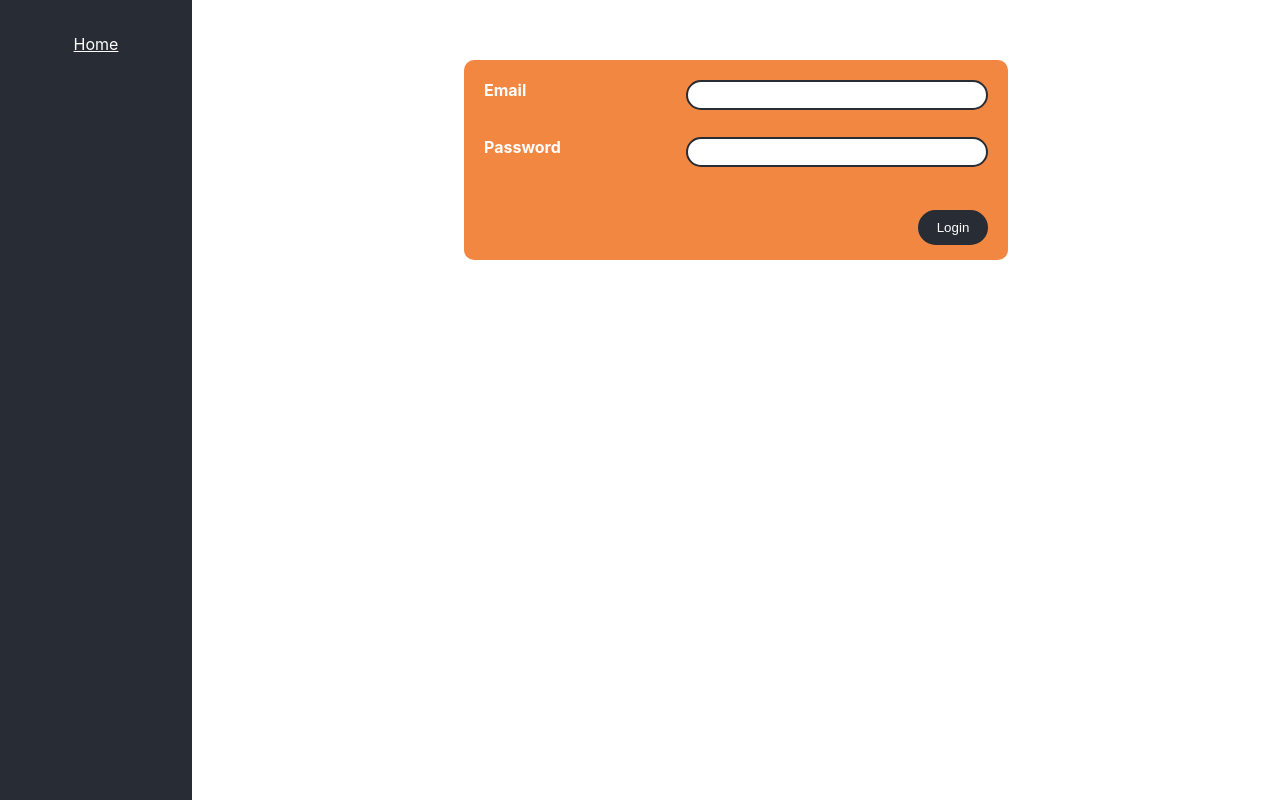
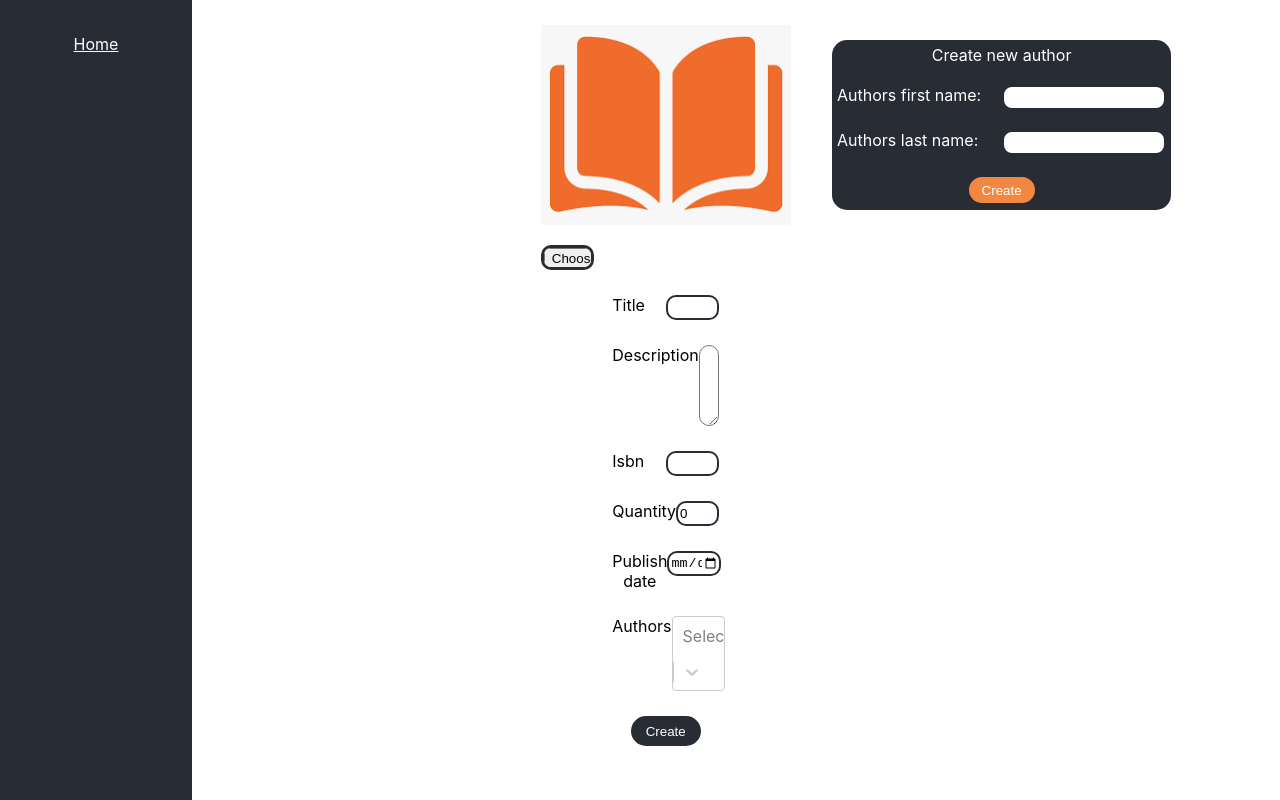
Before and after one commit to Kimara1904/FE-Library-project, a React (Create React App) app in the folder fe-library-app/: page /add_modify/1 in a window 1280 px wide. Before the commit this address led to /login. Built offline with nearby package versions, Linux system fonts and the light colour scheme; no server answers.

Commit message:
Fixing navigation, naming and logic for create and update books

```diff
--- a/fe-library-app/src/App.tsx
+++ b/fe-library-app/src/App.tsx
@@ -1,44 +1,14 @@
-import { useState } from 'react'
-
 import { BrowserRouter } from 'react-router-dom'
 
-import './App.css'
-import AppRouter from './components/AppRouter/AppRouter'
-import NavigationBar from './components/NavigationBar/NavigationBar'
-import SideBar from './components/SideBar/SideBar'
-import CreateUpdateBookModal from './modals/CreateUpdateBookModal'
+import AppContent from './AppContent'
 import { configureAxiosRequestInterceptors } from './services/ServiceConfig'
 
 function App() {
-  const [ sideBarOn, setSideBarOn ] = useState(false)
-  const [ showCreateUpdateBookModal, setShowCreateUpdateBookModal ] = useState(false)
-
-  const onNavClickHandler = () => {
-    setSideBarOn((pervState) => !pervState)
-  }
-
   configureAxiosRequestInterceptors()
-
-  const handleAddModifyBook = () => {
-    window.location.reload()
-  }
 
   return (
     <BrowserRouter>
-      <div className='App'>
-        <div className='App-sideBar'>
-          <NavigationBar onNavClick={onNavClickHandler} />
-          <SideBar display={sessionStorage.getItem('token') != null} onSideMenuItemClick={() => setShowCreateUpdateBookModal(true)}/>
-        </div>
-        <main className='App-main'>
-          <SideBar display={sideBarOn} onSideMenuItemClick={() => setSideBarOn(false)}/>
-          <AppRouter />
-          {showCreateUpdateBookModal && <CreateUpdateBookModal onHideModal={() => setShowCreateUpdateBookModal(false)} onCreateOrModifySuccess={handleAddModifyBook}/>}
-        </main>
-        <footer className='App-footer'>
-          <NavigationBar onNavClick={onNavClickHandler} />
-        </footer>
-      </div>
+      <AppContent />
     </BrowserRouter>
   )
 }
--- /dev/null
+++ b/fe-library-app/src/AppContent.tsx
@@ -0,0 +1,53 @@
+import { useState } from 'react'
+
+import { useNavigate } from 'react-router-dom'
+
+import AppRouter from './components/AppRouter/AppRouter'
+import NavigationBar from './components/NavigationBar/NavigationBar'
+import SideBar from './components/SideBar/SideBar'
+import CreateUpdateBookModal from './modals/CreateUpdateBookModal'
+import { getToken } from './services/AuthService'
+
+import './App.css'
+
+const AppContent = () => {
+  const [ sideBarOn, setSideBarOn ] = useState(false)
+  const [ showCreateUpdateBookModal, setShowCreateUpdateBookModal ] = useState(false)
+
+  const navigate = useNavigate()
+
+  const onNavClickHandler = () => {
+    setSideBarOn((pervState) => !pervState)
+  }
+
+  const handleAddModifyBook = () => {
+    setShowCreateUpdateBookModal(false)
+    navigate('/home')
+  }
+  return (
+    <div className='App'>
+      <div className='App-sideBar'>
+        <NavigationBar onNavClick={onNavClickHandler} />
+        <SideBar
+          display={getToken() != null}
+          onSideMenuItemClick={() => setShowCreateUpdateBookModal(true)}
+        />
+      </div>
+      <main className='App-main'>
+        <SideBar display={sideBarOn} onSideMenuItemClick={() => setSideBarOn(false)} />
+        <AppRouter />
+        {showCreateUpdateBookModal && (
+          <CreateUpdateBookModal
+            onHideModal={() => setShowCreateUpdateBookModal(false)}
+            onCreateOrModifySuccess={handleAddModifyBook}
+          />
+        )}
+      </main>
+      <footer className='App-footer'>
+        <NavigationBar onNavClick={onNavClickHandler} />
+      </footer>
+    </div>
+  )
+}
+
+export default AppContent
--- a/fe-library-app/src/components/AppRouter/AppRouter.tsx
+++ b/fe-library-app/src/components/AppRouter/AppRouter.tsx
@@ -4,7 +4,8 @@ import HomePage from './pages/HomePage'
 import LoginPage from './pages/LoginPage'
 import ProfilePage from './pages/ProfilePage'
 import PrivateRouter from './PrivateRouter'
-import AddModifyPage from './pages/CreateUpdatePage'
+import CreateUpdatePage from './pages/CreateUpdatePage'
+import { getToken } from '../../services/AuthService'
 
 const AppRouter = () => {
   return (
@@ -14,11 +15,11 @@ const AppRouter = () => {
       <Route element={<PrivateRouter/>}>
         <Route path='/profile' element={<ProfilePage />}/>
         <Route path='/add_modify' >
-          <Route index element={<AddModifyPage />} />
-          <Route path=':id' element={<AddModifyPage />} />
+          <Route index element={<CreateUpdatePage />} />
+          <Route path=':id' element={<CreateUpdatePage />} />
         </Route>
       </Route>
-      <Route path='/login' element={sessionStorage.getItem('token') == null ? <LoginPage /> : <Navigate to='/home'/>} />
+      <Route path='/login' element={ getToken() == null ? <LoginPage /> : <Navigate to='/home'/>} />
     </Routes>
   )
 }
--- a/fe-library-app/src/components/AppRouter/PrivateRouter.tsx
+++ b/fe-library-app/src/components/AppRouter/PrivateRouter.tsx
@@ -1,7 +1,9 @@
 import { Navigate, Outlet } from 'react-router-dom'
 
+import { getToken } from '../../services/AuthService'
+
 const PrivateRouter = () => {
-  return sessionStorage.getItem('token') != null ? <Outlet /> : <Navigate to='/login' />
+  return getToken != null ? <Outlet /> : <Navigate to='/login' />
 }
 
 export default PrivateRouter
--- a/fe-library-app/src/components/CreateAuthor/CreateAuthor.tsx
+++ b/fe-library-app/src/components/CreateAuthor/CreateAuthor.tsx
@@ -26,6 +26,11 @@ const CreateAuthor = (props: CreateAuthorProps) => {
     }
   }
 
+  const clearForm = () => {
+    setAuthorFirstName('')
+    setAuthorLastName('')
+  }
+
   const handleSubmit = (event: FormEvent<HTMLFormElement>) => {
     event.preventDefault()
     if (authorFirstNameError || authorLastNameError) {
@@ -38,8 +43,7 @@ const CreateAuthor = (props: CreateAuthorProps) => {
       LastName: authorLastName
     }).then(() => {
       props.onCreateAuthorSuccess()
-      setAuthorFirstName('')
-      setAuthorLastName('')
+      clearForm()
       if (props.onHideModal) {
         props.onHideModal()
       }
--- a/fe-library-app/src/components/CreateUpdateForm/CreateUpdateBookForm.tsx
+++ b/fe-library-app/src/components/CreateUpdateForm/CreateUpdateBookForm.tsx
@@ -102,23 +102,23 @@ const CreateUpdateBookForm = (props: CreateUpdateBookFormProps) => {
   }
 
   const handleTitleChange = (event: ChangeEvent<HTMLInputElement>) => {
-    setNewBookProps((bookProps) => {return{ ... bookProps, title: event.currentTarget.value }})
+    setNewBookProps((bookProps) => {return{ ...bookProps, title: event.target.value }})
   }
 
-  const handleDescChange = (event: ChangeEvent<HTMLTextAreaElement>) => {
-    setNewBookProps((bookProps) => {return{ ... bookProps, description: event.currentTarget.value }})
+  const handleDescriptionChange = (event: ChangeEvent<HTMLTextAreaElement>) => {
+    setNewBookProps((bookProps) => {return{ ... bookProps, description: event.target.value }})
   }
 
   const handleIsbnChange = (event: ChangeEvent<HTMLInputElement>) => {
-    setNewBookProps((bookProps) => {return{ ... bookProps, isbn: event.currentTarget.value }})
+    setNewBookProps((bookProps) => {return{ ... bookProps, isbn: event.target.value }})
   }
 
   const handleQuantityChange = (event: ChangeEvent<HTMLInputElement>) => {
-    setNewBookProps((bookProps) => {return{ ... bookProps, quantity: event.currentTarget.value !== '' ? parseInt(event.currentTarget.value) : 0 }})
+    setNewBookProps((bookProps) => {return{ ... bookProps, quantity: event.target.value !== '' ? parseInt(event.target.value) : 0 }})
   }
 
   const handlePublishDateChange = (event: ChangeEvent<HTMLInputElement>) => {
-    setNewBookProps((bookProps) => {return{ ... bookProps, isbn: event.currentTarget.value }})
+    setNewBookProps((bookProps) => {return{ ... bookProps, isbn: event.target.value }})
   }
 
   const handleTitleBlur = () => {
@@ -161,7 +161,7 @@ const CreateUpdateBookForm = (props: CreateUpdateBookFormProps) => {
     return new Blob([ uIntArray ], { type: imageType })
   }
 
-  const handleClick = () => {
+  const handleCreateUpdateClick = () => {
     if (inputError.titleError || inputError.isbnErrorEmpty || inputError.isbnErrorFormat || inputError.quantityError)
     {
       alert('Invalid requested inputs!')
@@ -228,7 +228,7 @@ const CreateUpdateBookForm = (props: CreateUpdateBookFormProps) => {
       </div>
       <div className={styles.add_modify_book_inputs}>
         <label>Description</label>
-        <textarea value={newBookProps.description} onChange={handleDescChange} rows={5} />
+        <textarea value={newBookProps.description} onChange={handleDescriptionChange} rows={5} />
       </div>
       <div className={styles.add_modify_book_inputs_val}>
         <div className={styles.add_modify_book_form_validation}>
@@ -292,13 +292,13 @@ const CreateUpdateBookForm = (props: CreateUpdateBookFormProps) => {
           />
           <button className={styles.add_author_button} onClick={handleShowAuthorForm}>+</button>
           {showAuthorForm && <CreateAuthorModal onCreateAuthorSuccess={getAuthorList} onHideModal={handleHideAuthorForm} />}
+          <div className={styles.add_author_form}>
+            <CreateAuthor onCreateAuthorSuccess={() => getAuthorList()}/>
+          </div>
         </div>
       </div>
       <div className={styles.add_modify_book_button}>
-        <button onClick={handleClick}>{props.book ? 'Modify' : 'Create'}</button>
-      </div>
-      <div className={styles.add_author_form}>
-        <CreateAuthor onCreateAuthorSuccess={() => getAuthorList()}/>
+        <button onClick={handleCreateUpdateClick}>{props.book ? 'Modify' : 'Create'}</button>
       </div>
     </div>
   )
--- a/fe-library-app/src/components/NavigationBar/NavigationBar.tsx
+++ b/fe-library-app/src/components/NavigationBar/NavigationBar.tsx
@@ -1,5 +1,6 @@
 import { Link, useNavigate } from 'react-router-dom'
 
+import { getToken } from '../../services/AuthService'
 import styles from './NavigationBar.module.css'
 
 interface NavigationBarProps {
@@ -9,7 +10,7 @@ interface NavigationBarProps {
 const NavigationBar = (props: NavigationBarProps) => {
   const nav = useNavigate()
 
-  const loggedIn = sessionStorage.getItem('token') != null
+  const loggedIn = getToken() != null
 
   const handleLoginClick= () => {
     nav('/login')
--- a/fe-library-app/src/components/SearchBar/SearchBar.tsx
+++ b/fe-library-app/src/components/SearchBar/SearchBar.tsx
@@ -1,5 +1,6 @@
 import { useState } from 'react'
 
+import { getToken } from '../../services/AuthService'
 import { Filters } from '../AppRouter/pages/HomePage'
 import Filter from '../Filter/Filter'
 import Order from '../Order/Order'
@@ -44,7 +45,7 @@ const SearchBar = (props: SearchBarProps) => {
       <button onClick={handleClickFilter}>Filter</button>
       <button onClick={handleClickOrder}>^</button>
       <div>
-        <a className={style.logout_link} href='./login' onClick={handleLogout}>{sessionStorage.getItem('token') != null ? 'Logout' : 'Login'}</a>
+        <a className={style.logout_link} href='./login' onClick={handleLogout}>{getToken() != null ? 'Logout' : 'Login'}</a>
       </div>
       <Filter filterChange={props.filterChange} switchShowFilter={showFilter} hideFilter={handleFilterHide}/>
       <Order orderChange={props.orderChange} switchShowOrder={showOrder} hideOrder={handleOrderHide}/>
--- a/fe-library-app/src/services/AuthService.ts
+++ b/fe-library-app/src/services/AuthService.ts
@@ -8,6 +8,10 @@ export interface LoginResponse{
     Expiration: Date
 }
 
+export const getToken = () => {
+  return sessionStorage.getItem('token')
+}
+
 export const login = (Email: string, Password: string): Promise<AxiosResponse<LoginResponse>> => {
   const loginInfo = {
     Email,
--- a/fe-library-app/src/services/BookService.ts
+++ b/fe-library-app/src/services/BookService.ts
@@ -32,7 +32,6 @@ export interface BookItemResponse{
     Title: string,
     Description: string,
     Isbn: string,
-    Quantity: number
     Cover: string,
     PublishDate: Date,
     Authors: AuthorBookResponse[]
@@ -43,7 +42,7 @@ export interface BookByIdItemResponse{
   Title: string,
   Description: string,
   ISBN: string,
-  Quantity: number
+  Quantity: number,
   Cover: string,
   PublishDate: Date,
   Authors: AuthorBookByIdResponse[]
--- a/fe-library-app/src/services/ServiceConfig.ts
+++ b/fe-library-app/src/services/ServiceConfig.ts
@@ -1,11 +1,13 @@
 import axios from 'axios'
+
+import { getToken } from './AuthService'
 
 export const baseUrl: string = process.env.REACT_APP_BASE_URL ? process.env.REACT_APP_BASE_URL : ''
 
 export const configureAxiosRequestInterceptors = () => {
   axios.interceptors.request.use(
     (config) => {
-      const token = sessionStorage.getItem('token')
+      const token = getToken()
       if (token) {
         config.headers['Authorization'] = `Bearer ${token}`
       }
```
